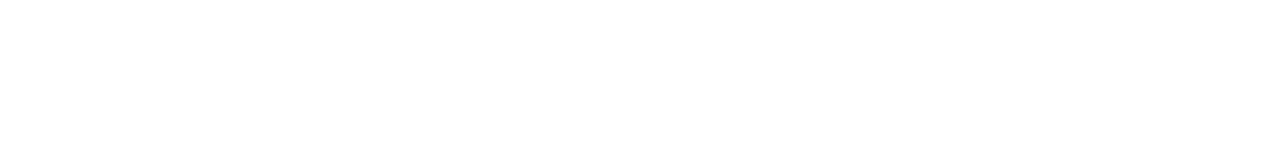
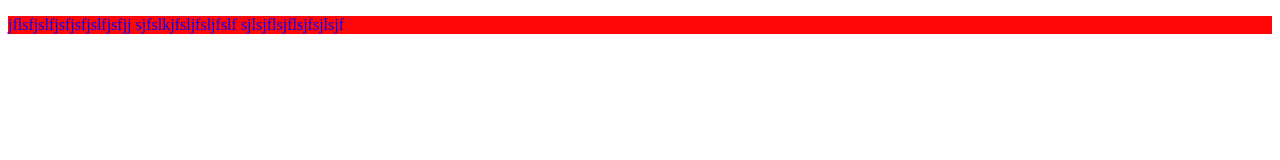
Before and after one commit to mdabushayem62/my-first-git-repo, a plain HTML site: page index.html in a window 1280 px wide. Drawn offline with Linux system fonts and the light colour scheme.

Commit message:
added first blog

```diff
--- /dev/null
+++ b/blog.css
@@ -0,0 +1,5 @@
+div {
+    color: blue;
+    background: #ff0606;
+
+}
--- a/index.html
+++ b/index.html
@@ -4,8 +4,14 @@
     <meta charset="UTF-8">
     <meta name="viewport" content="width=device-width, initial-scale=1.0">
     <title>Document</title>
+    <link rel="stylesheet" href="blog.css">
 </head>
 <body>
-
+    <div>
+        <p>jflsfjslfjsfjsfjslfjsfjj
+            sjfslkjfsljfsljfslf
+            sjlsjflsjflsjfsjlsjf
+        </p>
+    </div>
 </body>
 </html>
```
